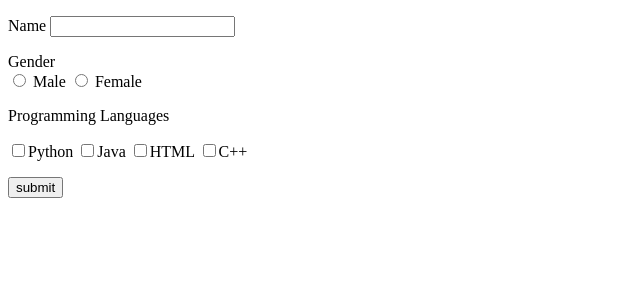
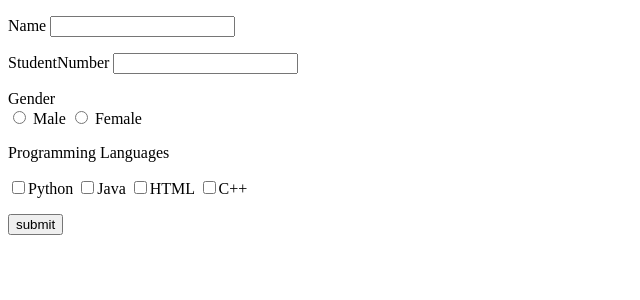
Before and after one commit to jsm512/2022-2-OSSPrac-Everyones_tool-8, a Python web app: template TeamHw_3_Code/templates/input_info.html in a window 1280 px wide. Shown: the top 300 px of the page, without its empty margins (0-640 px from the left). Run offline with Jinja, Linux system fonts and the light colour scheme; the template is opened without the code that fills it, so the values that code supplies are empty.

Commit message:
add StudentNumber2

```diff
--- a/TeamHw_3_Code/templates/input_info.html
+++ b/TeamHw_3_Code/templates/input_info.html
@@ -5,6 +5,7 @@
       <form action = "/result" method = "POST">
          <p>Name <input type = "text" name = "Name" /></p>
          <!-- 학번 -->
+	<p>StudentNumber <input type = "number" name = "StudentNumber" /></p>
 
          <!-- 성별 -->
          <p>
```
